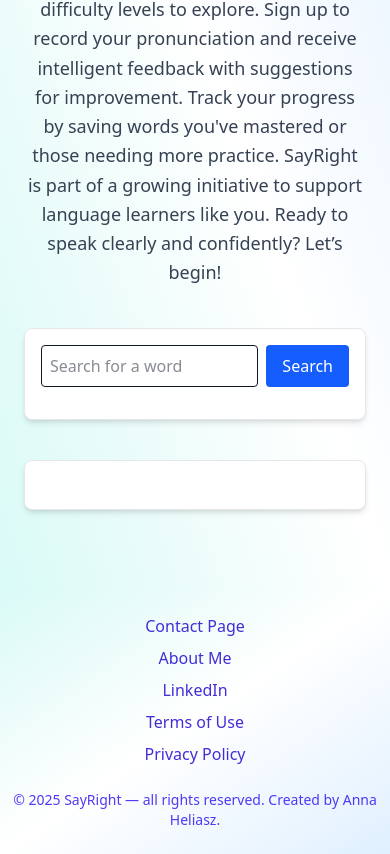
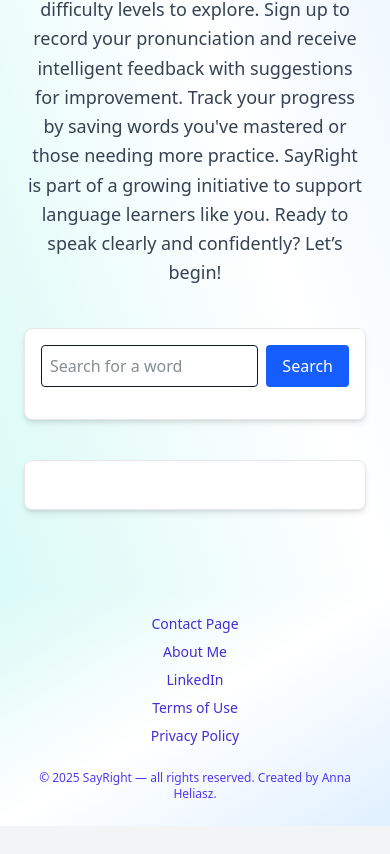
Before and after one commit to Ania58/Pronunciation-App-Frontend, a React (Vite) app: page / in a window 390 px wide. Shown: the part 786-1640 px from the top of the page. After the commit the page ends 1612 px from the top, so only its background shows below. Built offline with nearby package versions, Linux system fonts and the light colour scheme; no server answers.

Commit message:
style: improve mobile footer spacing and text scaling

```diff
--- a/src/layout/Footer.tsx
+++ b/src/layout/Footer.tsx
@@ -18,17 +18,17 @@ export default function Footer() {
       : '/terms-of-use-en.pdf';
 
   return (
-    <footer className="w-full bg-gradient-to-br from-[#D9FAF6] via-white to-[#E0F0FF]">
-      <div className="flex flex-col items-center space-y-2 pt-6">
+    <footer className="w-full bg-gradient-to-br from-[#D9FAF6] via-white to-[#E0F0FF] px-4 sm:px-0">
+      <div className="flex flex-col items-center space-y-2 pt-6 text-center">
         <Link
           to="/contact"
-          className="text-indigo-700 hover:text-indigo-900 hover:underline transition-colors"
+          className="text-indigo-700 hover:text-indigo-900 hover:underline transition-colors text-sm sm:text-base"
         >
           {t('contactPage')}
         </Link>
         <Link
           to="/about-me"
-          className="text-indigo-700 hover:text-indigo-900 hover:underline transition-colors"
+          className="text-indigo-700 hover:text-indigo-900 hover:underline transition-colors text-sm sm:text-base"
         >
           {t('footer.aboutMe')}
         </Link>
@@ -36,7 +36,7 @@ export default function Footer() {
           href={linkedinUrl}
           target="_blank"
           rel="noopener noreferrer"
-          className="text-indigo-700 hover:text-indigo-900 hover:underline transition-colors"
+          className="text-indigo-700 hover:text-indigo-900 hover:underline transition-colors text-sm sm:text-base"
         >
           LinkedIn
         </a>
@@ -44,18 +44,18 @@ export default function Footer() {
           href={termsUrl}
           target="_blank"
           rel="noopener noreferrer"
-          className="text-indigo-700 hover:text-indigo-900 hover:underline transition-colors"
+          className="text-indigo-700 hover:text-indigo-900 hover:underline transition-colors text-sm sm:text-base"
         >
           {t('footer.terms')}
         </a>
         <Link
           to="/privacy-policy"
-          className="text-indigo-700 hover:text-indigo-900 hover:underline transition-colors"
+          className="text-indigo-700 hover:text-indigo-900 hover:underline transition-colors text-sm sm:text-base"
         >
           {t('footer.privacy')}
         </Link>
       </div>
-      <div className="text-center py-6 text-sm text-indigo-600">
+      <div className="text-center py-6 text-xs sm:text-sm text-indigo-600 px-4 sm:px-0">
         © {year} SayRight — {t('footer.createdBy')}{' '}
         <Link
           to="/about-me"
```
